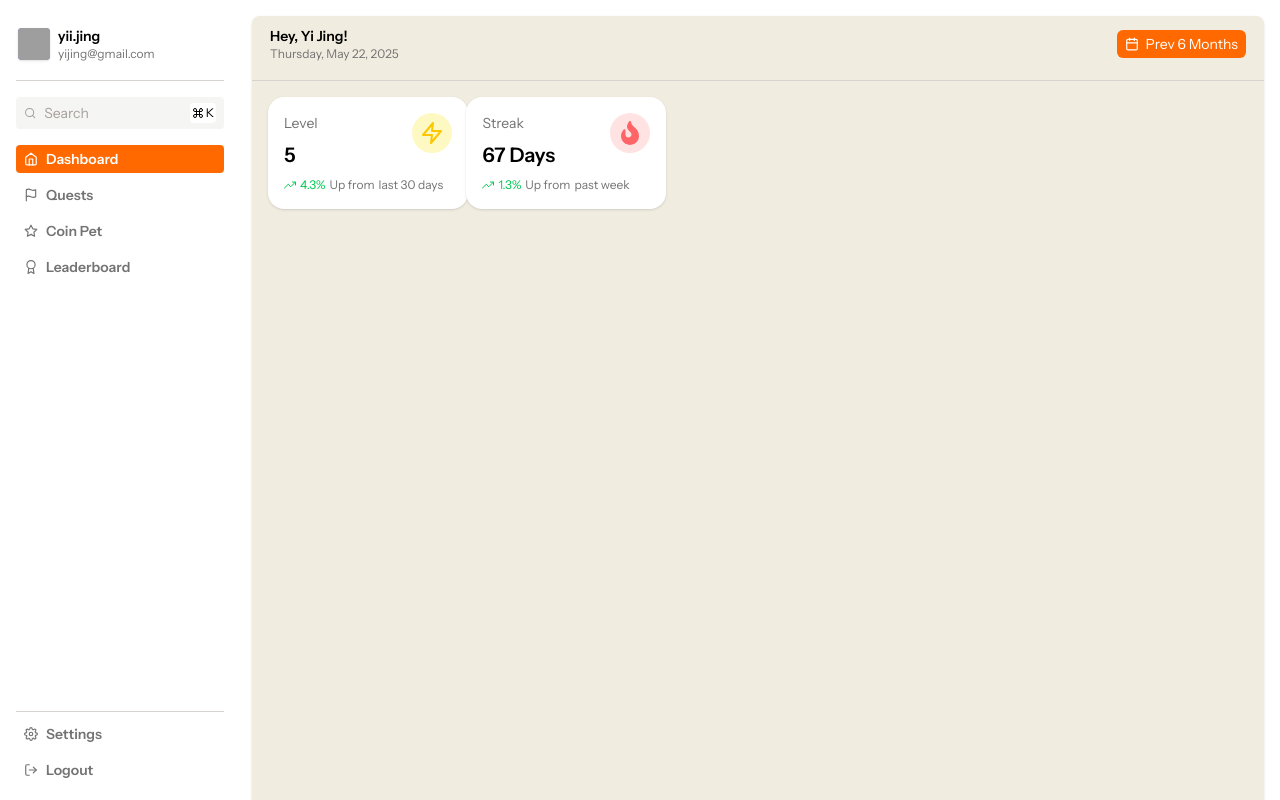
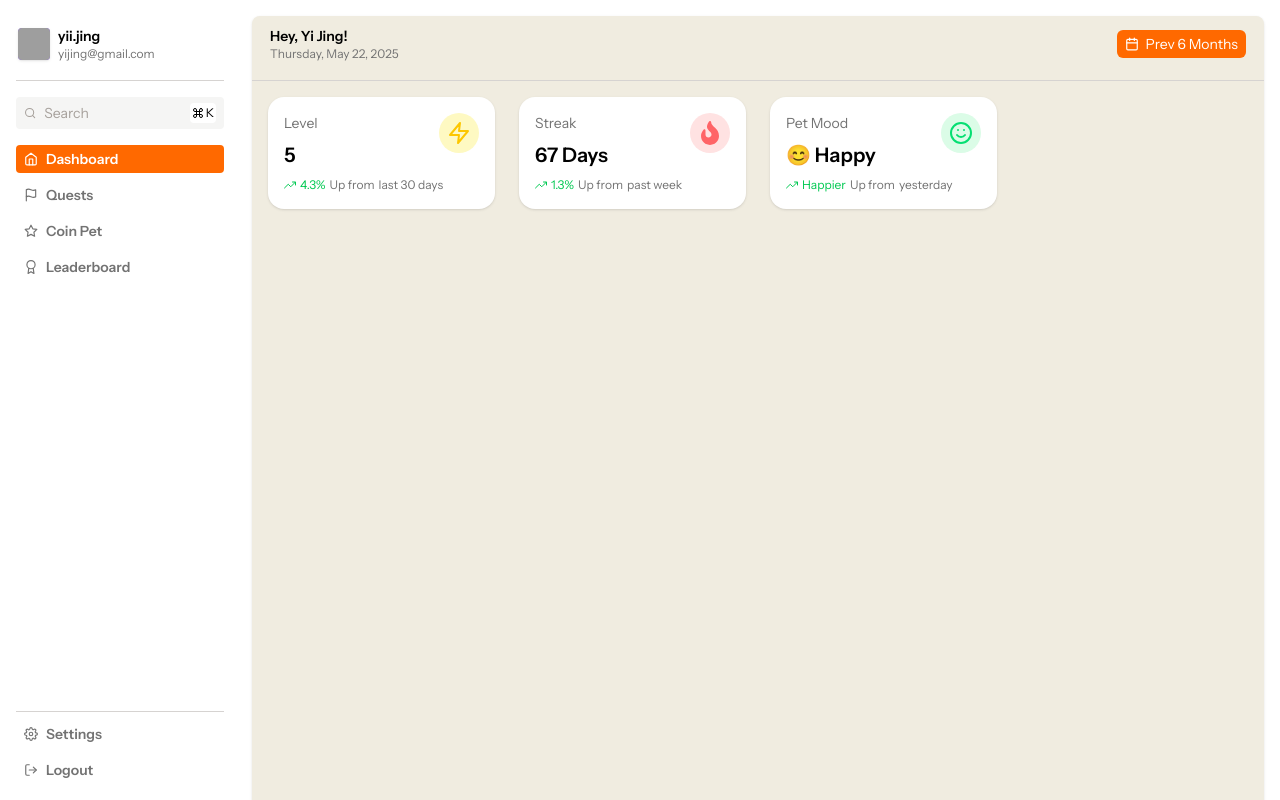
Before and after one commit to samuelngry/Coinly, a React (Vite) app in the folder client/: page /dashboard in a window 1280 px wide. Shown: the top 800 px of the page. Built offline with nearby package versions, Linux system fonts and the light colour scheme; grey boxes are pictures that could not be loaded; a web font is replaced by a local one.

Commit message:
feat: add pet mood card next to streak in dashboard

```diff
--- a/client/src/components/dashboard/Grid.jsx
+++ b/client/src/components/dashboard/Grid.jsx
@@ -3,7 +3,7 @@ import StatCards from './StatCards'
 
 const Grid = () => {
   return (
-    <div className='px-4 grid gap-3 grid-cols-10'>
+    <div className='px-4 grid gap-6 grid-cols-12'>
       <StatCards />
     </div>
   )
--- a/client/src/components/dashboard/StatCards.jsx
+++ b/client/src/components/dashboard/StatCards.jsx
@@ -1,5 +1,5 @@
 import React from 'react'
-import { FiZap,  FiTrendingDown, FiTrendingUp } from 'react-icons/fi'
+import { FiZap, FiSmile, FiTrendingDown, FiTrendingUp } from 'react-icons/fi'
 import { FaFire } from 'react-icons/fa'
 
 // TODO: Create card components that displays the stats of the user
@@ -21,6 +21,14 @@ const StatCards = () => {
         percent='1.3%'
         period='past week'
         icon={<FaFire className='w-10 h-10 bg-red-100 text-red-400 rounded-full px-2 py-2 shrink-0'/>}
+      />
+      <Card
+        title='Pet Mood'
+        value='😊 Happy'
+        trend='up'
+        percent='Happier'
+        period='yesterday'
+        icon={<FiSmile className='w-10 h-10 bg-green-100 text-green-400 rounded-full px-2 py-2 shrink-0'/>}
       />
     </>
   );
@@ -52,7 +60,7 @@ const Card = ({
         );
 
     return (
-        <div className='min-w-[200px] p-4 col-span-2 rounded-2xl bg-white shadow'>
+        <div className='min-w-[200px] p-4 col-span-3 rounded-2xl bg-white shadow'>
             <div className='flex items-start justify-between'>
                 <div className='flex flex-col'>
                     <span className='text-neutral-500 text-sm'>{title}</span>
```
